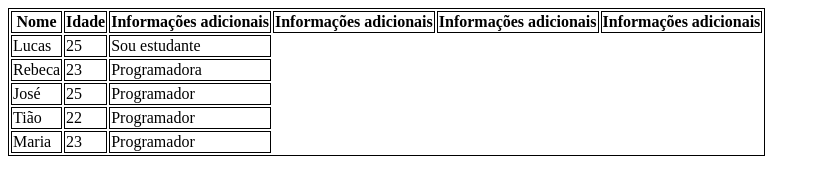
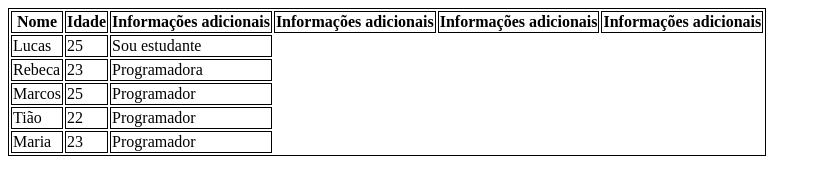
Before and after one commit to Lueciosv/Aula-de-tabelas, a plain HTML site: page index.html in a window 1280 px wide. Shown: the whole page, without its empty margins (0-821 px from the left). Drawn offline with Linux system fonts and the light colour scheme.

Commit message:
Mudando José para Marcos

```diff
--- a/index.html
+++ b/index.html
@@ -35,7 +35,7 @@
                 <td>Programadora</td>
             </tr>
             <tr>
-                <td>José</td>
+                <td>Marcos</td>
                 <td>25</td>
                 <td>Programador</td>
             </tr>
```
